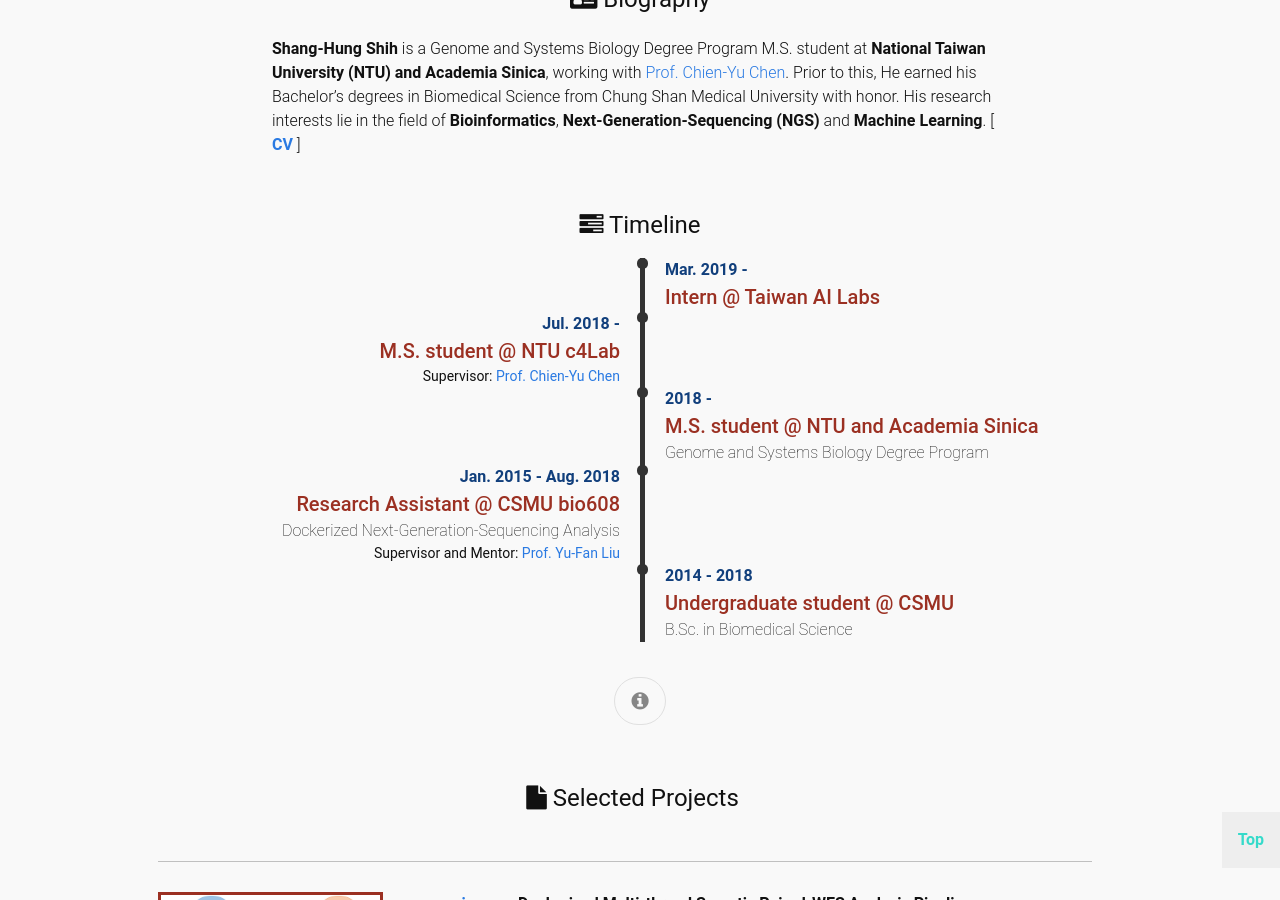
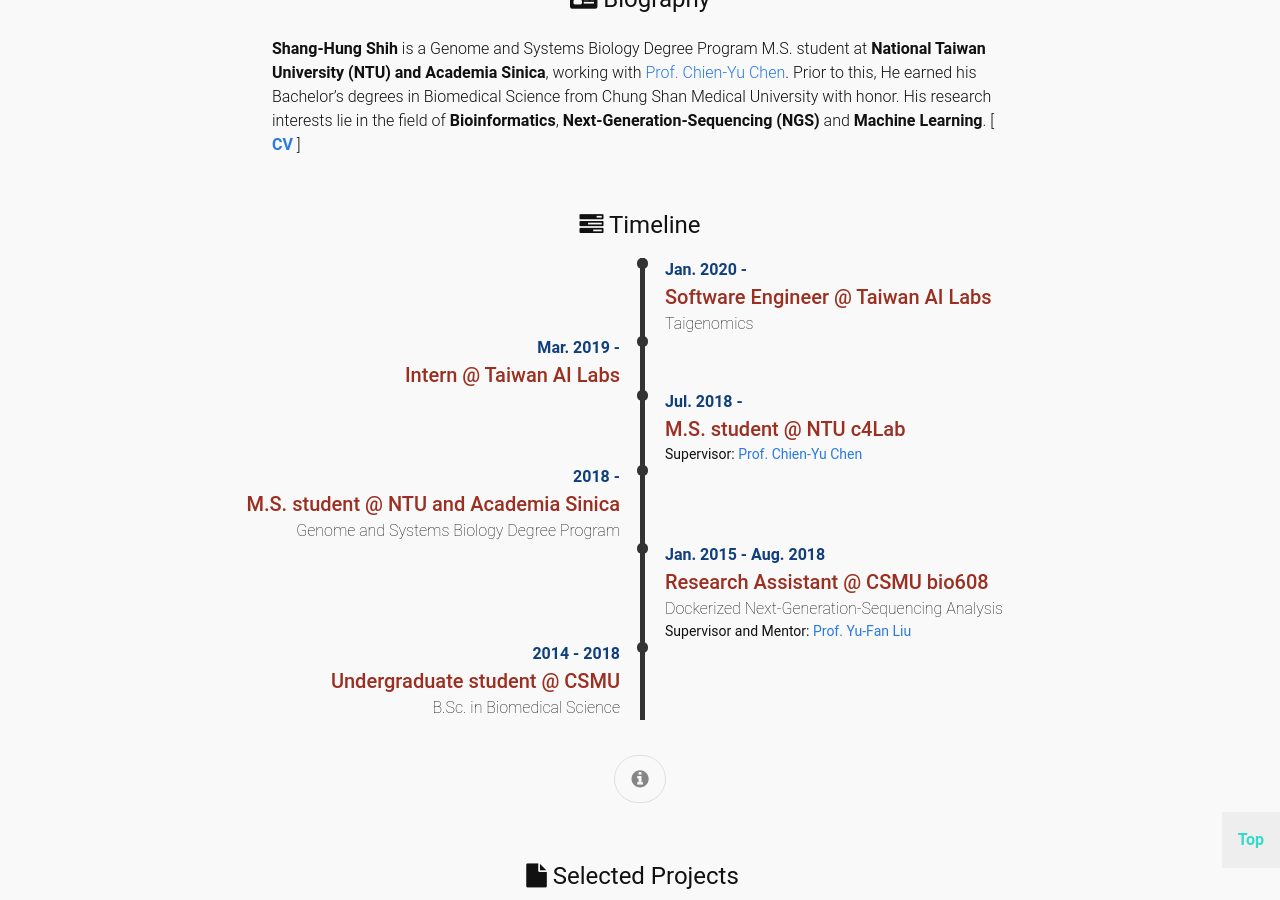
Before and after one commit to shanghungshih/shanghungshih.github.io, a Jekyll site: the page built from index.html, in a window 1280 px wide and 900 px high, scrolled down 443 px. Built offline with Jekyll 4.4.1, drawn with Linux system fonts in a browser that asks for light colours; the list of posts is cut into pages by our own code.

Commit message:
Update experiences.yml

```diff
--- a/_data/experiences.yml
+++ b/_data/experiences.yml
@@ -1,3 +1,8 @@
+- date:  "Jan. 2020 -"
+  title: "Software Engineer @ Taiwan AI Labs"
+  desc:  "Taigenomics"
+  host: false
+  brief: true
 - date:  "Mar. 2019 -"
   title: "Intern @ Taiwan AI Labs"
   desc:  ""
```
